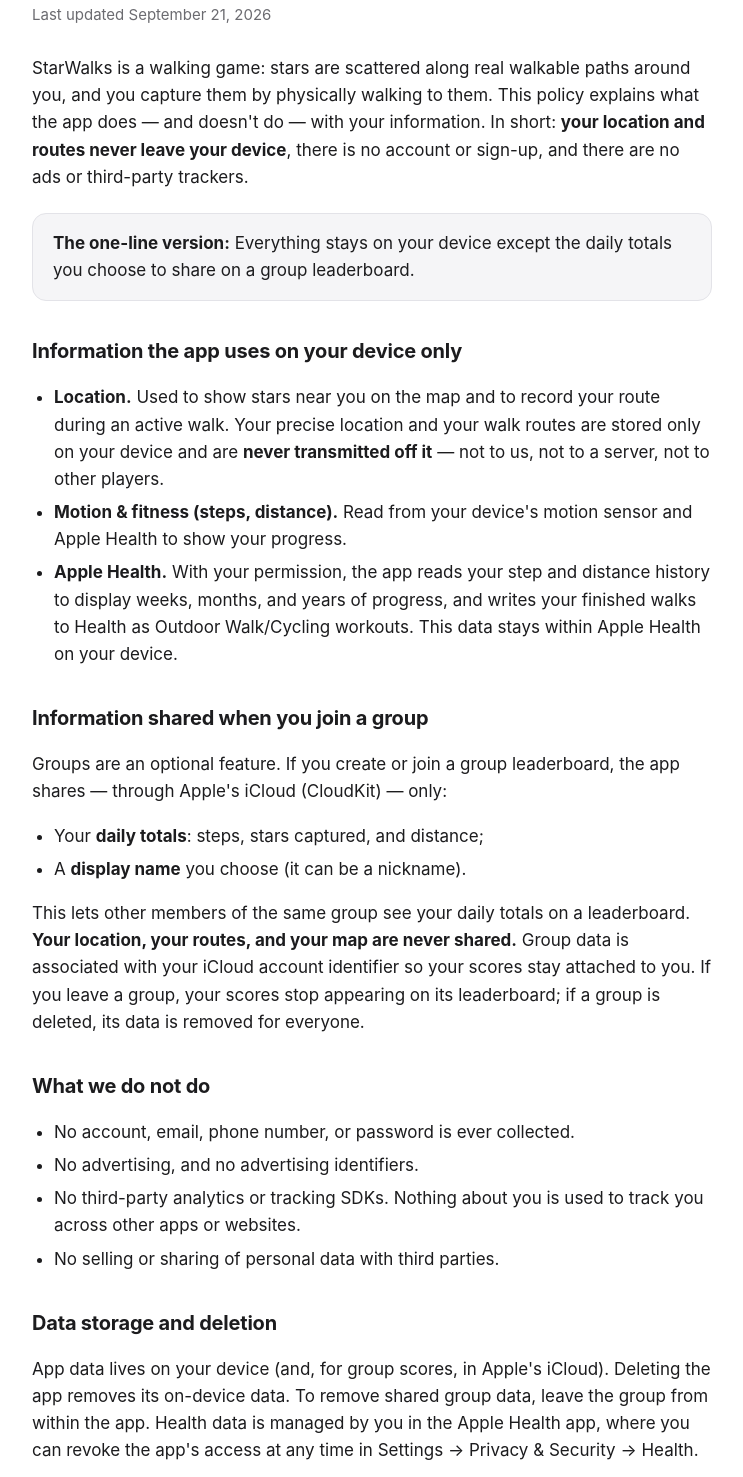
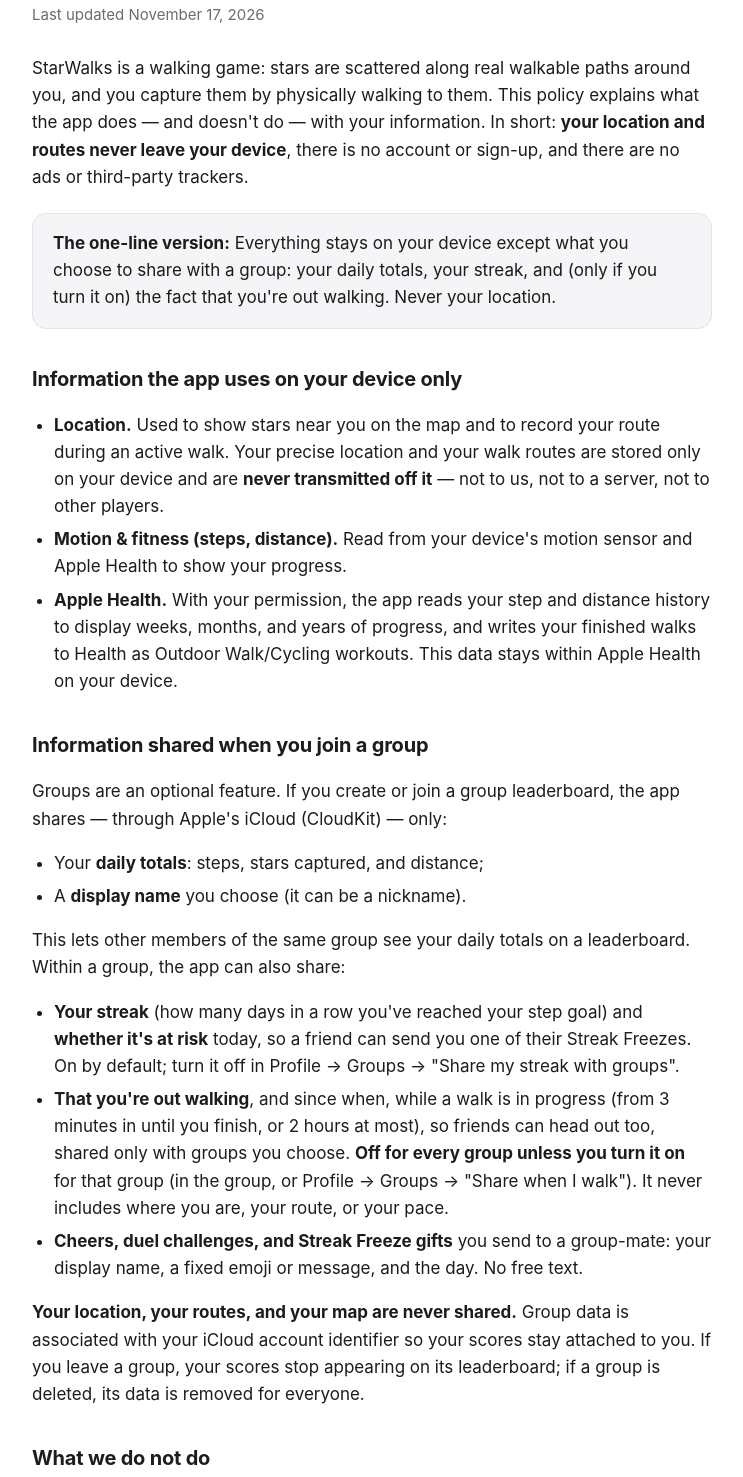
Before and after one commit to shonil-vijay/starwalks-site, a plain HTML site: page privacy.html in a window 1280 px wide. Shown: the part 158-1635 px from the top of the page, without its empty margins (268-1011 px from the left). Drawn offline with Linux system fonts and the light colour scheme.

Commit message:
Privacy policy: Walk together (streak, walking status per group, freeze gifts)
Co-Authored-By: Claude Opus 5.5 <noreply@anthropic.com>

```diff
--- a/privacy.html
+++ b/privacy.html
@@ -42,7 +42,7 @@
 <div class="wrap">
   <a class="back" href="./">← StarWalks</a>
   <h1>StarWalks Privacy Policy</h1>
-  <p class="updated">Last updated September 21, 2026</p>
+  <p class="updated">Last updated November 17, 2026</p>
 
   <p>StarWalks is a walking game: stars are scattered along real walkable paths
   around you, and you capture them by physically walking to them. This policy
@@ -52,7 +52,9 @@
 
   <div class="card">
     <strong>The one-line version:</strong> Everything stays on your device
-    except the daily totals you choose to share on a group leaderboard.
+    except what you choose to share with a group: your daily totals, your
+    streak, and (only if you turn it on) the fact that you're out walking.
+    Never your location.
   </div>
 
   <h2>Information the app uses on your device only</h2>
@@ -77,7 +79,23 @@
     <li>A <strong>display name</strong> you choose (it can be a nickname).</li>
   </ul>
   <p>This lets other members of the same group see your daily totals on a
-  leaderboard. <strong>Your location, your routes, and your map are never
+  leaderboard. Within a group, the app can also share:</p>
+  <ul>
+    <li><strong>Your streak</strong> (how many days in a row you've reached your
+    step goal) and <strong>whether it's at risk</strong> today, so a friend can
+    send you one of their Streak Freezes. On by default; turn it off in
+    Profile → Groups → "Share my streak with groups".</li>
+    <li><strong>That you're out walking</strong>, and since when, while a walk is
+    in progress (from 3 minutes in until you finish, or 2 hours at most), so
+    friends can head out too, shared only with groups you choose. <strong>Off for
+    every group unless you turn it on</strong> for that group (in the group, or
+    Profile → Groups → "Share when I walk"). It never includes where you are, your
+    route, or your pace.</li>
+    <li><strong>Cheers, duel challenges, and Streak Freeze gifts</strong> you send
+    to a group-mate: your display name, a fixed emoji or message, and the day.
+    No free text.</li>
+  </ul>
+  <p><strong>Your location, your routes, and your map are never
   shared.</strong> Group data is associated with your iCloud account identifier
   so your scores stay attached to you. If you leave a group, your scores stop
   appearing on its leaderboard; if a group is deleted, its data is removed for
```
